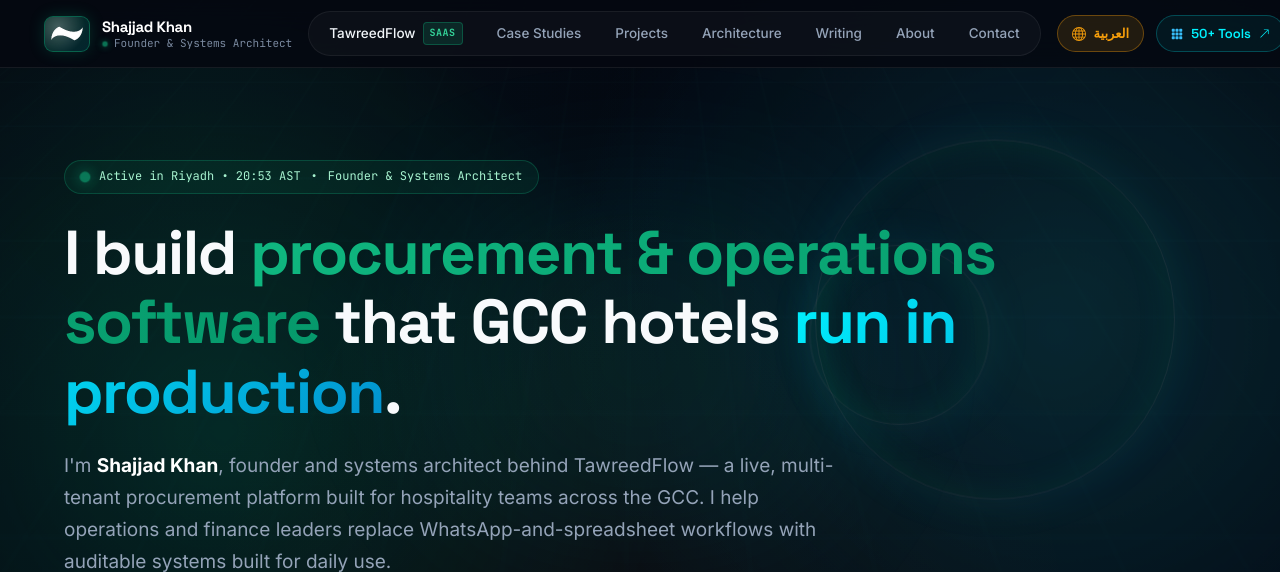
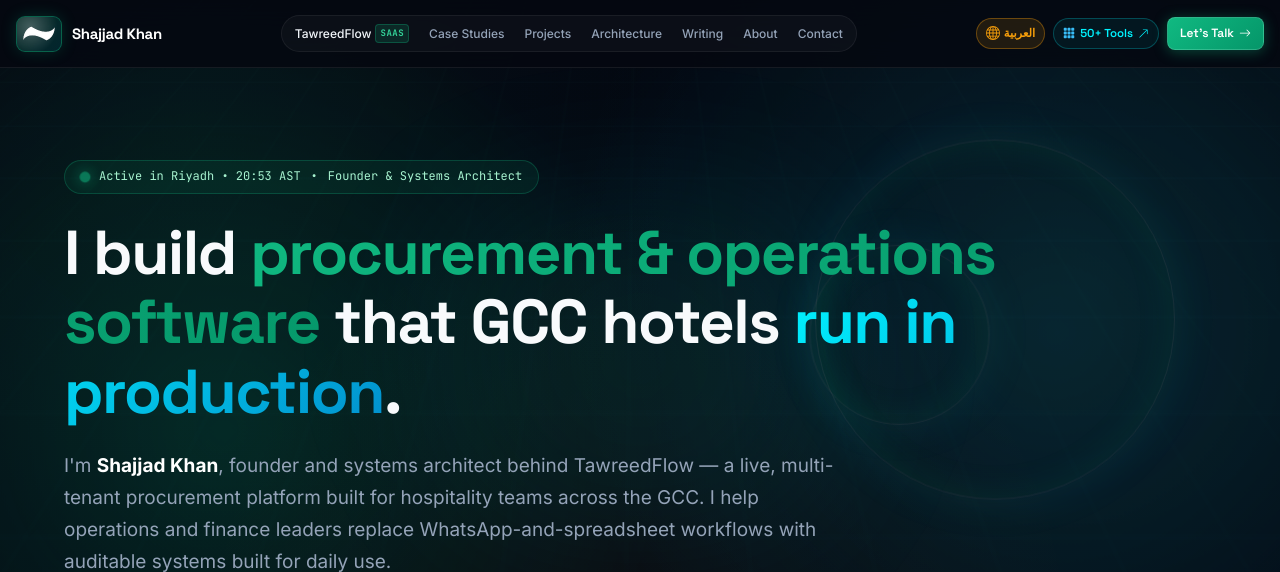
Before and after one commit to ShajjadKhan/p-portfolio, a Flask app: page / in a window 1280 px wide. Shown: the top 572 px of the page. Run offline with Flask 3, Linux system fonts and the light colour scheme; some libraries are stand-ins or nearby versions.

Commit message:
Fix navbar horizontal overflow on Mac desktop and intermediate laptop screens

```diff
--- a/static/css/style.css
+++ b/static/css/style.css
@@ -284,14 +284,14 @@ body {
 }
 
 .nav-container {
-    max-width: 1240px;
+    max-width: 1320px;
     margin: 0 auto;
     padding: 0 24px;
     height: 100%;
     display: flex;
     align-items: center;
     justify-content: space-between;
-    gap: 16px;
+    gap: 14px;
     width: 100%;
     box-sizing: border-box;
 }
@@ -300,7 +300,7 @@ body {
 .brand-logo {
     display: flex;
     align-items: center;
-    gap: 12px;
+    gap: 10px;
     text-decoration: none;
     flex-shrink: 0;
     transition: transform 0.2s cubic-bezier(0.16, 1, 0.3, 1);
@@ -415,14 +415,14 @@ body {
 .nav-link {
     color: var(--text-secondary);
     text-decoration: none;
-    font-size: 13.5px;
+    font-size: 13px;
     font-weight: 500;
-    padding: 7px 16px;
+    padding: 6px 12px;
     border-radius: 9999px;
     transition: all 0.2s cubic-bezier(0.16, 1, 0.3, 1);
     display: inline-flex;
     align-items: center;
-    gap: 7px;
+    gap: 6px;
     white-space: nowrap;
 }
 
@@ -446,12 +446,12 @@ body {
 }
 
 .nav-badge-flagship {
-    font-size: 10px;
+    font-size: 9.5px;
     font-family: var(--font-mono);
     font-weight: 700;
     text-transform: uppercase;
     letter-spacing: 0.5px;
-    padding: 2px 6px;
+    padding: 1.5px 5px;
     border-radius: 4px;
     background: rgba(16, 185, 129, 0.15);
     color: #34d399;
@@ -462,7 +462,7 @@ body {
 .nav-actions {
     display: flex;
     align-items: center;
-    gap: 12px;
+    gap: 10px;
     flex-shrink: 0;
 }
 
@@ -470,14 +470,14 @@ body {
 .nav-tools-pill {
     display: inline-flex;
     align-items: center;
-    gap: 8px;
-    padding: 7px 14px;
+    gap: 7px;
+    padding: 6.5px 12px;
     border-radius: 9999px;
     background: rgba(0, 243, 255, 0.06);
     border: 1px solid rgba(0, 243, 255, 0.24);
     color: #00f3ff;
     text-decoration: none;
-    font-size: 13px;
+    font-size: 12.5px;
     font-weight: 600;
     font-family: var(--font-heading);
     transition: all 0.25s cubic-bezier(0.16, 1, 0.3, 1);
@@ -509,10 +509,10 @@ body {
 .lang-switch-pill {
     display: inline-flex;
     align-items: center;
-    gap: 8px;
-    padding: 7px 14px;
+    gap: 6px;
+    padding: 6.5px 12px;
     border-radius: 9999px;
-    font-size: 13px;
+    font-size: 12.5px;
     font-weight: 700;
     font-family: var(--font-heading);
     background: rgba(245, 158, 11, 0.12);
@@ -531,8 +531,8 @@ body {
 }
 
 .lang-switch-pill .bi-icon {
-    width: 14px;
-    height: 14px;
+    width: 13px;
+    height: 13px;
     fill: currentColor;
 }
 
@@ -540,13 +540,13 @@ body {
 .nav-cta-btn {
     display: inline-flex;
     align-items: center;
-    gap: 8px;
-    padding: 8px 18px;
+    gap: 7px;
+    padding: 7px 15px;
     border-radius: 8px;
     background: linear-gradient(135deg, #10b981 0%, #059669 100%);
     color: #ffffff;
     text-decoration: none;
-    font-size: 13px;
+    font-size: 12.5px;
     font-weight: 600;
     font-family: var(--font-heading);
     border: 1px solid rgba(255, 255, 255, 0.15);
@@ -2103,9 +2103,45 @@ body {
 /* ==========================================================================
    RESPONSIVE MEDIA QUERIES (ALL DEVICES)
    ========================================================================== */
-@media (max-width: 1100px) {
+/* Intermediate Desktop/Laptop Breakpoint (13" MacBooks, compact displays) */
+@media (max-width: 1280px) {
     .logo-role {
-        display: none;
+        display: none !important;
+    }
+    .nav-container {
+        padding: 0 16px;
+        gap: 10px;
+    }
+    .nav-link {
+        padding: 5px 9px;
+        font-size: 12px;
+        gap: 4px;
+    }
+    .nav-badge-flagship {
+        font-size: 9px;
+        padding: 1px 4px;
+    }
+    .nav-actions {
+        gap: 8px;
+    }
+    .lang-switch-pill {
+        padding: 5px 9px;
+        font-size: 11.5px;
+        gap: 4px;
+    }
+    .lang-switch-pill .bi-icon {
+        width: 12px;
+        height: 12px;
+    }
+    .nav-tools-pill {
+        padding: 5px 9px;
+        font-size: 11.5px;
+        gap: 5px;
+    }
+    .nav-cta-btn {
+        padding: 6px 12px;
+        font-size: 12px;
+        gap: 5px;
     }
 }
 
@@ -2127,12 +2163,15 @@ body {
     }
 }
 
-@media (max-width: 860px) {
+@media (max-width: 1100px) {
     .desktop-nav-item {
         display: none !important;
     }
     .mobile-menu-btn {
-        display: flex;
+        display: flex !important;
+    }
+    .logo-role {
+        display: none !important;
     }
     .logo-name {
         font-size: 15px;
--- a/static/js/main.js
+++ b/static/js/main.js
@@ -7,7 +7,7 @@ document.addEventListener('DOMContentLoaded', () => {
     // 1. Mobile Navigation Drawer & Toggle
     const mobileMenuToggle = document.getElementById('mobile-menu-toggle');
     const navLinks = document.getElementById('nav-links');
-    const mobileMenuQuery = window.matchMedia('(max-width: 860px)');
+    const mobileMenuQuery = window.matchMedia('(max-width: 1100px)');
     const backgroundForInert = document.querySelectorAll('main, footer, .brand-logo');
 
     function setBackgroundInert(isInert) {
--- a/templates/ar/case_study_tawreedflow.html
+++ b/templates/ar/case_study_tawreedflow.html
@@ -23,7 +23,7 @@
     <meta property="og:image" content="https://www.shajjadkhan.com/static/images/tawreedflow-hero.png">
 
     <!-- Stylesheets -->
-    <link rel="stylesheet" href="{{ url_for('static', filename='css/style.css') }}?v=2.8">
+    <link rel="stylesheet" href="{{ url_for('static', filename='css/style.css') }}?v=2.9">
     <link rel="stylesheet" href="{{ url_for('static', filename='css/work.css') }}?v=1.0">
     <link rel="stylesheet" href="{{ url_for('static', filename='css/rtl.css') }}?v=1.0">
     <link rel="icon" type="image/svg+xml" href="{{ url_for('static', filename='images/favicon.svg') }}">
--- a/templates/ar/index.html
+++ b/templates/ar/index.html
@@ -23,7 +23,7 @@
     <meta property="og:image" content="https://www.shajjadkhan.com/static/images/og-shajjadkhan.png">
 
     <!-- Fonts & CSS -->
-    <link rel="stylesheet" href="{{ url_for('static', filename='css/style.css') }}?v=2.8">
+    <link rel="stylesheet" href="{{ url_for('static', filename='css/style.css') }}?v=2.9">
     <link rel="stylesheet" href="{{ url_for('static', filename='css/rtl.css') }}?v=1.0">
     <link rel="icon" type="image/svg+xml" href="{{ url_for('static', filename='images/favicon.svg') }}">
     <link rel="manifest" href="/manifest.webmanifest">
--- a/templates/index.html
+++ b/templates/index.html
@@ -37,7 +37,7 @@
     <link rel="preload" href="{{ url_for('static', filename='fonts/space-grotesk-latin.woff2') }}" as="font" type="font/woff2" crossorigin>
     <link rel="stylesheet" href="{{ url_for('static', filename='css/fonts.css') }}?v=1.0">
 
-    <link rel="stylesheet" href="{{ url_for('static', filename='css/style.css') }}?v=2.8">
+    <link rel="stylesheet" href="{{ url_for('static', filename='css/style.css') }}?v=2.9">
     <meta name="theme-color" content="#050811">
     <link rel="icon" type="image/svg+xml" href="{{ url_for('static', filename='images/favicon.svg') }}">
     <link rel="icon" type="image/png" sizes="32x32" href="{{ url_for('static', filename='images/favicon-32.png') }}">
@@ -1336,6 +1336,6 @@
         </div>
     </footer>
 
-    <script src="{{ url_for('static', filename='js/main.js') }}?v=1.5"></script>
+    <script src="{{ url_for('static', filename='js/main.js') }}?v=1.6"></script>
 </body>
 </html>
--- a/templates/work/base.html
+++ b/templates/work/base.html
@@ -31,7 +31,7 @@
     <!-- Self-hosted fonts -->
     <link rel="preload" href="{{ url_for('static', filename='fonts/space-grotesk-latin.woff2') }}" as="font" type="font/woff2" crossorigin>
     <link rel="stylesheet" href="{{ url_for('static', filename='css/fonts.css') }}?v=1.0">
-    <link rel="stylesheet" href="{{ url_for('static', filename='css/style.css') }}?v=2.8">
+    <link rel="stylesheet" href="{{ url_for('static', filename='css/style.css') }}?v=2.9">
     <link rel="stylesheet" href="{{ url_for('static', filename='css/work.css') }}?v=1.0">
     <meta name="theme-color" content="#050811">
     <link rel="icon" type="image/svg+xml" href="{{ url_for('static', filename='images/favicon.svg') }}">
@@ -145,6 +145,6 @@
         </div>
     </footer>
 
-    <script src="{{ url_for('static', filename='js/main.js') }}?v=1.3"></script>
+    <script src="{{ url_for('static', filename='js/main.js') }}?v=1.6"></script>
 </body>
 </html>
--- a/templates/writing/base.html
+++ b/templates/writing/base.html
@@ -33,7 +33,7 @@
     <!-- Self-hosted fonts: no third-party font or icon requests. -->
     <link rel="preload" href="{{ url_for('static', filename='fonts/space-grotesk-latin.woff2') }}" as="font" type="font/woff2" crossorigin>
     <link rel="stylesheet" href="{{ url_for('static', filename='css/fonts.css') }}?v=1.0">
-    <link rel="stylesheet" href="{{ url_for('static', filename='css/style.css') }}?v=2.5">
+    <link rel="stylesheet" href="{{ url_for('static', filename='css/style.css') }}?v=2.9">
     <link rel="stylesheet" href="{{ url_for('static', filename='css/writing.css') }}?v=1.0">
     <meta name="theme-color" content="#050811">
     <link rel="icon" type="image/svg+xml" href="{{ url_for('static', filename='images/favicon.svg') }}">
@@ -148,7 +148,7 @@
         </div>
     </footer>
 
-    <script src="{{ url_for('static', filename='js/main.js') }}?v=1.3"></script>
+    <script src="{{ url_for('static', filename='js/main.js') }}?v=1.6"></script>
     {% block scripts %}{% endblock %}
 </body>
 </html>
```
